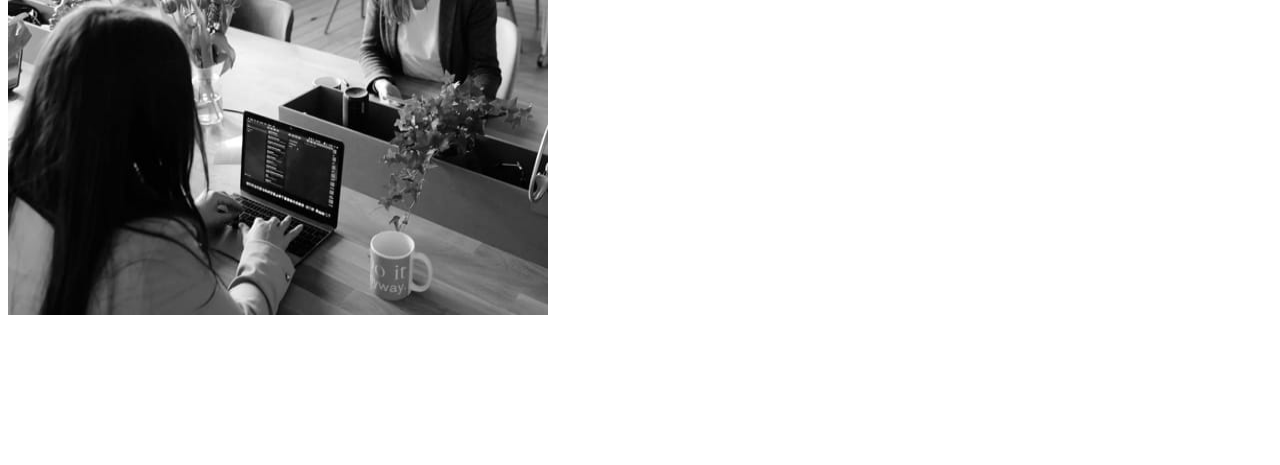
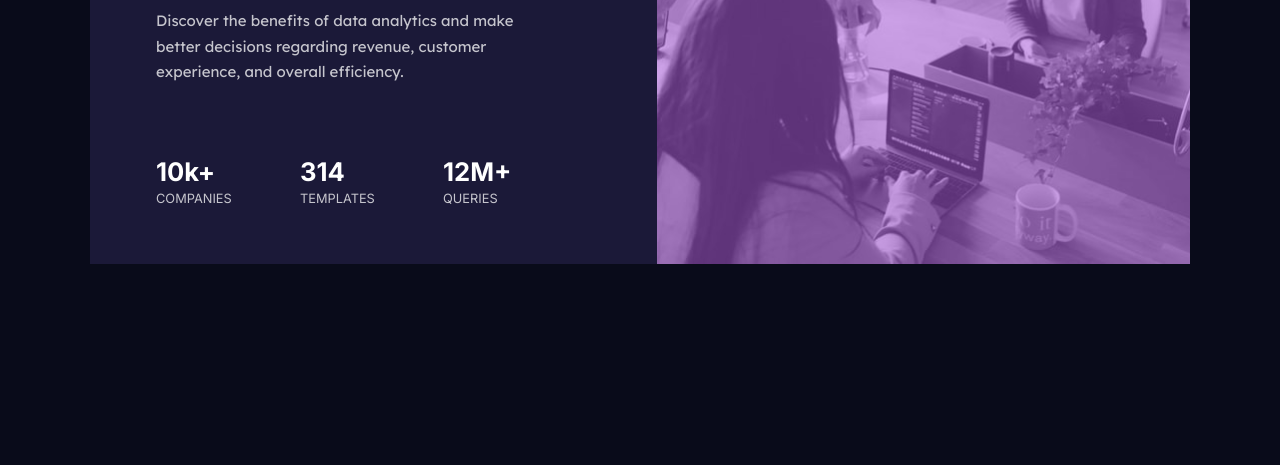
Before and after one commit to MaxTarasevich/stats-preview-card-component, a plain HTML site: page index.html in a window 1280 px wide. Shown: the part 335-800 px from the top of the page. Drawn offline with Linux system fonts and the light colour scheme.

Commit message:
feat: add styles

```diff
--- a/index.html
+++ b/index.html
@@ -8,6 +8,10 @@
 
   <title>Frontend Mentor | Stats preview card component</title>
 
+  <link rel="preconnect" href="https://fonts.googleapis.com">
+  <link rel="preconnect" href="https://fonts.gstatic.com" crossorigin>
+  <link href="https://fonts.googleapis.com/css2?family=Inter:wght@400;700&family=Lexend+Deca&display=swap" rel="stylesheet">
+  <link rel="stylesheet" href="style.css">
 </head>
 <body>
   <main>
--- /dev/null
+++ b/style.css
@@ -0,0 +1,107 @@
+:root{
+    --main-bg:hsl(233, 47%, 7%);
+    --card-bg:hsl(244, 38%, 16%);
+    --accent: hsl(277, 64%, 61%);
+    --white: hsl(0, 0%, 100%);
+    --main-paragraph:hsla(0, 0%, 100%, 0.75);
+    --stat-headings:hsla(0, 0%, 100%, 0.6);
+}
+
+*{
+    box-sizing: border-box;
+}
+
+body{
+    margin: 0;
+    font-family: "Inter";
+    font-size: 0.9375rem;
+    background-color: var(--main-bg);
+}
+
+h1,p{
+    margin: 0;
+    padding: 0;
+    font-weight: normal;
+}
+
+ul{
+    list-style: none;
+    padding: 0;
+    margin: 0;
+}
+
+.card{
+    display: flex;
+    max-width: 1100px;
+    margin: 12% auto 0;
+    background-color: var(--card-bg);
+}
+
+.card-content{
+    padding: 7% 9% 5% 6%;
+}
+
+.card-content-title{
+    font-size: 2.25rem;
+    font-weight: 700;
+    color:var( --white);
+}
+
+.card-content-title span{
+    color: var(--accent);
+}
+
+.card-content-text{
+    margin-top: 6.2%;
+    padding-right: 7%;
+    font-family: "Lexend Deca",serif;
+    font-weight: 400;
+    color: var(--main-paragraph);
+    line-height: 1.7;
+
+}
+.card-content-info{
+    margin-top: 17%;
+    display: flex;
+    align-items: center;
+    color: var(--main-paragraph);
+    line-height: 1.45;
+}
+
+.card-content-info li{
+    margin-right: 17%;
+    text-transform: uppercase;
+    font-size: 0.8rem;
+    font-weight: 400;
+}
+
+.card-content-info span{
+    display: block;
+    font-size: 1.6rem;
+    font-weight: 700;
+    text-transform: initial;
+    color:var( --white);
+}
+
+.card-image{
+  min-width: 48.5%;
+  position: relative;
+}
+
+.card-image::before{
+  content: "";
+  position: absolute;
+  top: 0;
+  bottom: 0;
+  left: 0;
+  right: 0;
+  background-color:var(--accent);
+  opacity: 0.55;
+}
+
+.card-image img{
+   object-fit: cover;
+   object-position: center center;
+   width: 100%;
+   height: 100%;
+}
```
